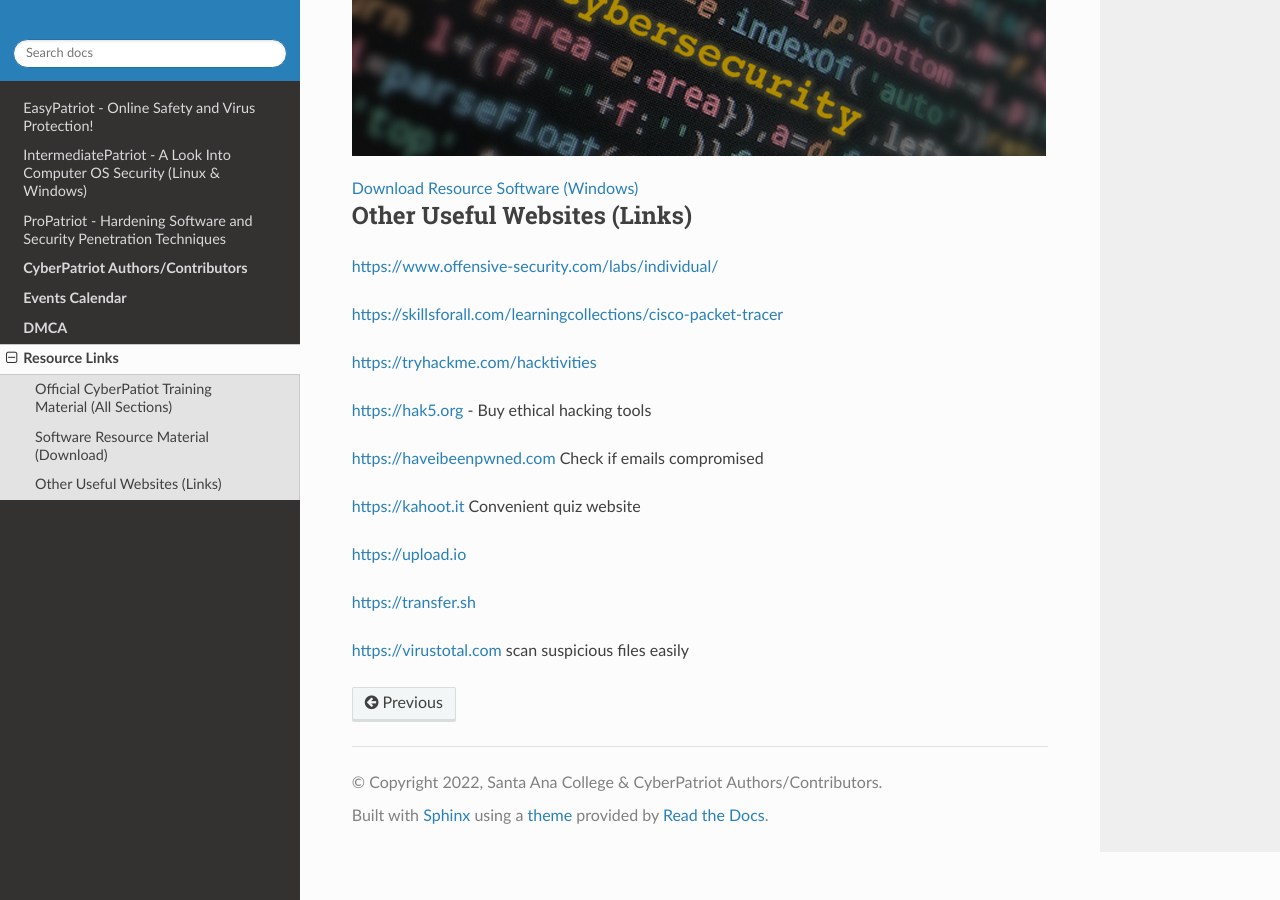
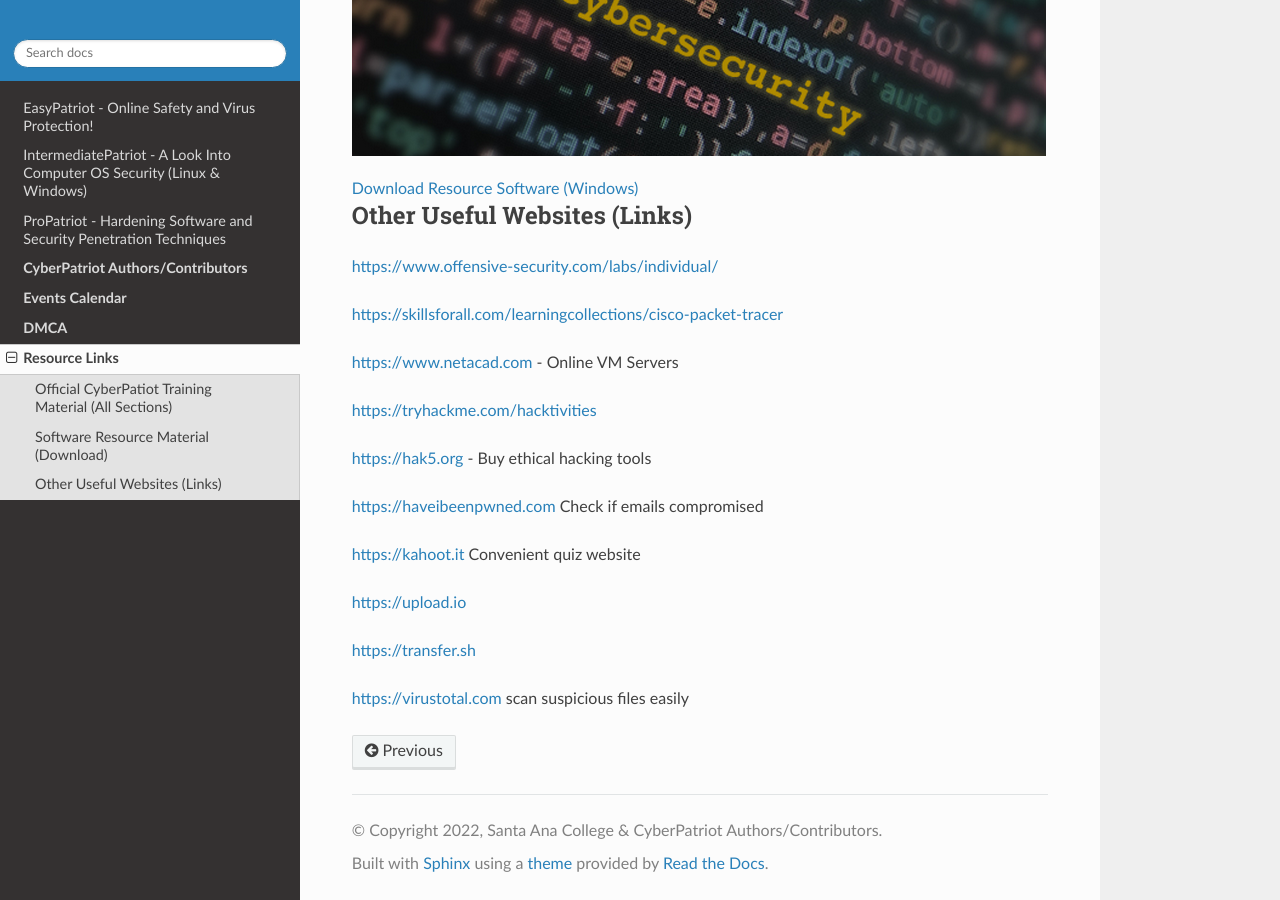
Before and after one commit to natt96z/cybersac, a Sphinx documentation site: the page built from docs/source/links.rst, in a window 1280 px wide and 900 px high, scrolled down 856 px. Built offline with Sphinx 7.4.7 and the Read the Docs theme 2.0.0, drawn with Linux system fonts in a browser that asks for light colours; pages that are not in the unit, such as notebooks, are missing from menus.

Commit message:
Update links.rst

```diff
--- a/docs/source/links.rst
+++ b/docs/source/links.rst
@@ -32,6 +32,8 @@ https://www.offensive-security.com/labs/individual/
 
 https://skillsforall.com/learningcollections/cisco-packet-tracer
 
+https://www.netacad.com - Online VM Servers
+
 https://tryhackme.com/hacktivities
 
 https://hak5.org - Buy ethical hacking tools
```
